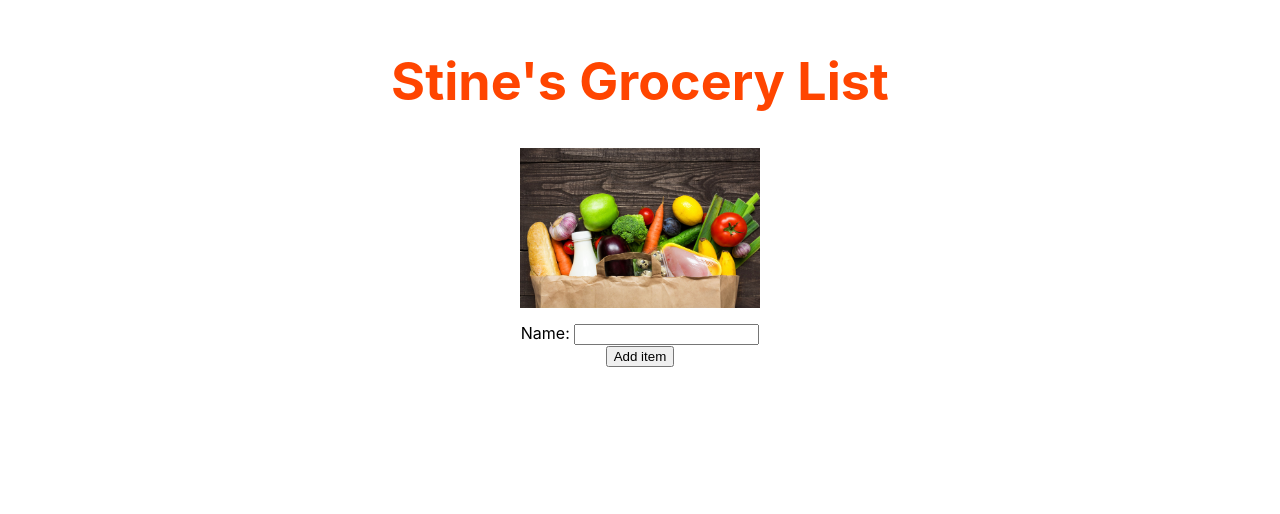
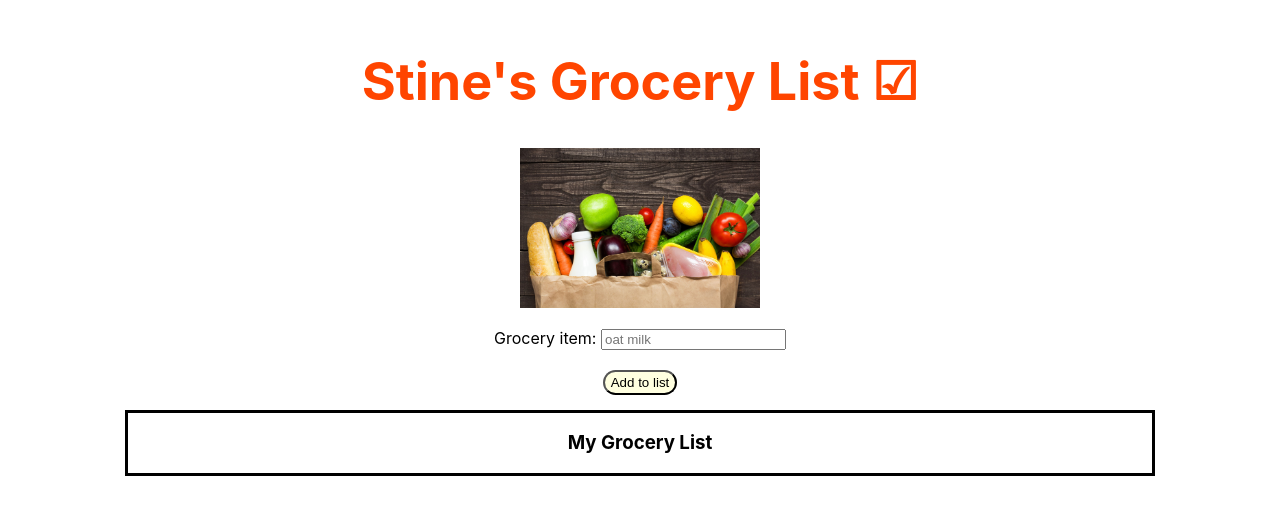
Before and after one commit to CMNathaniel/grocery-list, a React (Create React App) app: page / in a window 1280 px wide. Shown: the top 514 px of the page. Built offline with nearby package versions, Linux system fonts and the light colour scheme.

Commit message:
user can add one grocery item

```diff
--- a/src/App.css
+++ b/src/App.css
@@ -8,8 +8,6 @@
 }
 
 .App-header {
-  /* background-color: lightcyan; */
-  /* min-height: 100vh; */
   margin: 15px;
   max-height: 200vh;
   display: flex;
@@ -19,3 +17,37 @@
   font-size: calc(10px + 2vmin);
   color: orangered;
 }
+
+.form-control {
+  margin: 20px;
+}
+
+button {
+  background-color: lightyellow;
+  border-radius: 15px;
+  height: 25px;
+  margin-bottom: 15px;
+}
+
+.grocery-list {
+  border: solid;
+  width: 80%;
+  margin: auto;
+}
+
+/* definitely getting ahead of myself trying to add empty boxes and eventually a checkmark. Will circle back on this once core functionality is complete */
+
+ul {
+  list-style-type: none;
+  /* list-style-type: "\2610   ";
+  text-align: center; */
+}
+
+ul li:before {
+  /* list-style-type: "\2610   "; */
+  /* content: '🔲 '; */
+}
+
+/* ul li:before {
+  content: '✓';
+} */
--- a/src/App.js
+++ b/src/App.js
@@ -4,35 +4,44 @@ import React, { useState } from 'react';
 
 const App = () => {
 
-  const [firstName, setFirstName] = useState('');
+  const [listItem, setListItem] = useState('');
+  const [submittedItem, setSubmittedItem] = useState(null);
 
   const handleSubmit = (e) => {
     e.preventDefault();
-    alert('You have submitted');
+    setSubmittedItem(listItem);
+    setListItem("");
   }
 
   return (
     <div className="App">
       <header className="App-header">
         <h1>
-          Stine's Grocery List
+          Stine's Grocery List ☑
         </h1>
         <img src={groceryimage} className="App-logo" alt="logo" />
       </header>
       <main>
-        <form className='form'>
-          <div className='form-control'>
-              <label htmlFor='firstName'>Name: </label>
+        <form className="form">
+          <div className="form-control">
+              <label htmlFor="listItem">Grocery item: </label>
               <input
-                  type='text'
-                  id='firstName'
-                  name='firstName'
-                  value={firstName}
-                  onChange={(e) => setFirstName(e.target.value)}
+                  type="text"
+                  id="listItem"
+                  name="listItem"
+                  placeholder="oat milk"
+                  value={listItem}
+                  onChange={(e) => setListItem(e.target.value)}
               />
           </div>
-          <button type='submit' onClick={handleSubmit}>Add item</button>
+          <button type="submit" onClick={handleSubmit}>Add to list</button>
         </form>
+        <div class="grocery-list">
+          <h3>My Grocery List</h3>
+          <ul>
+            <li>{submittedItem}</li>
+          </ul>
+        </div>
       </main>
     </div>
   );
```
